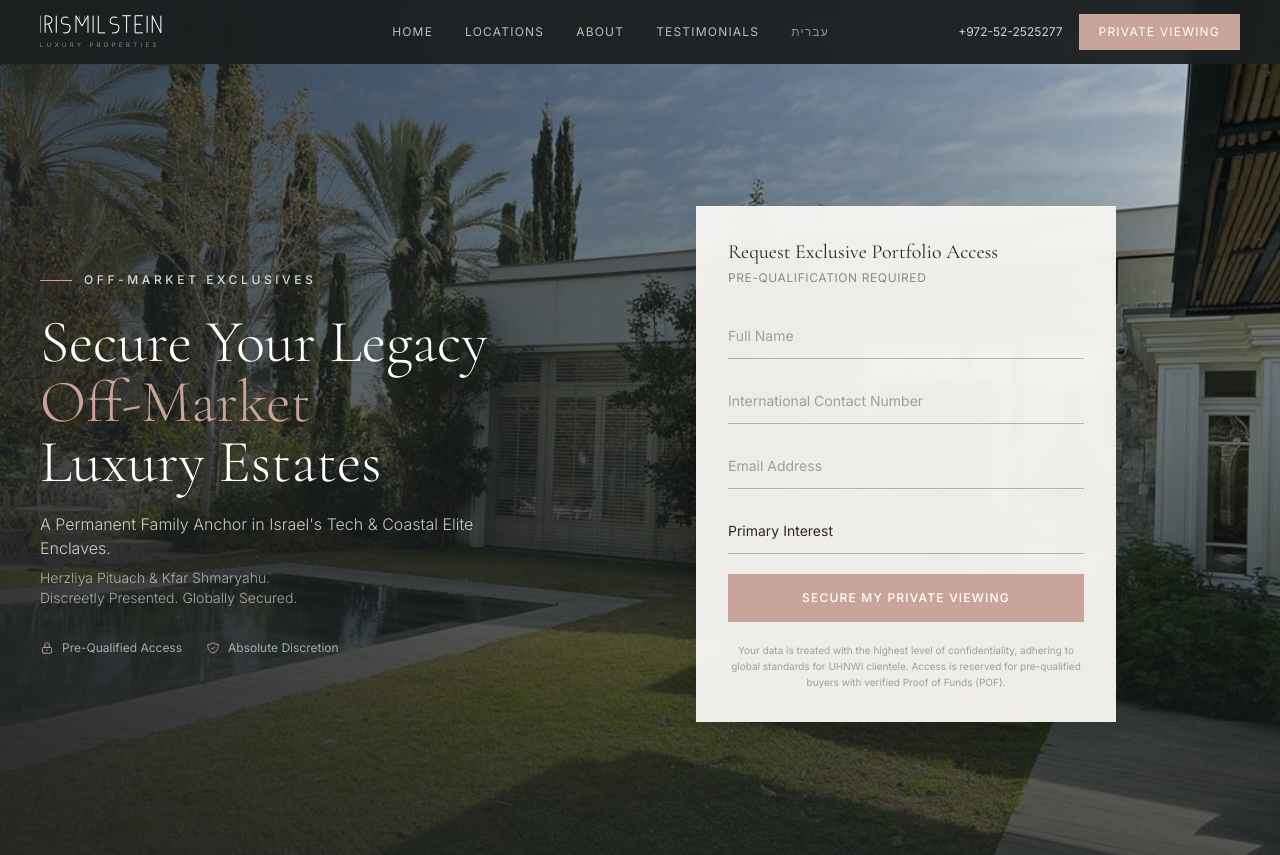
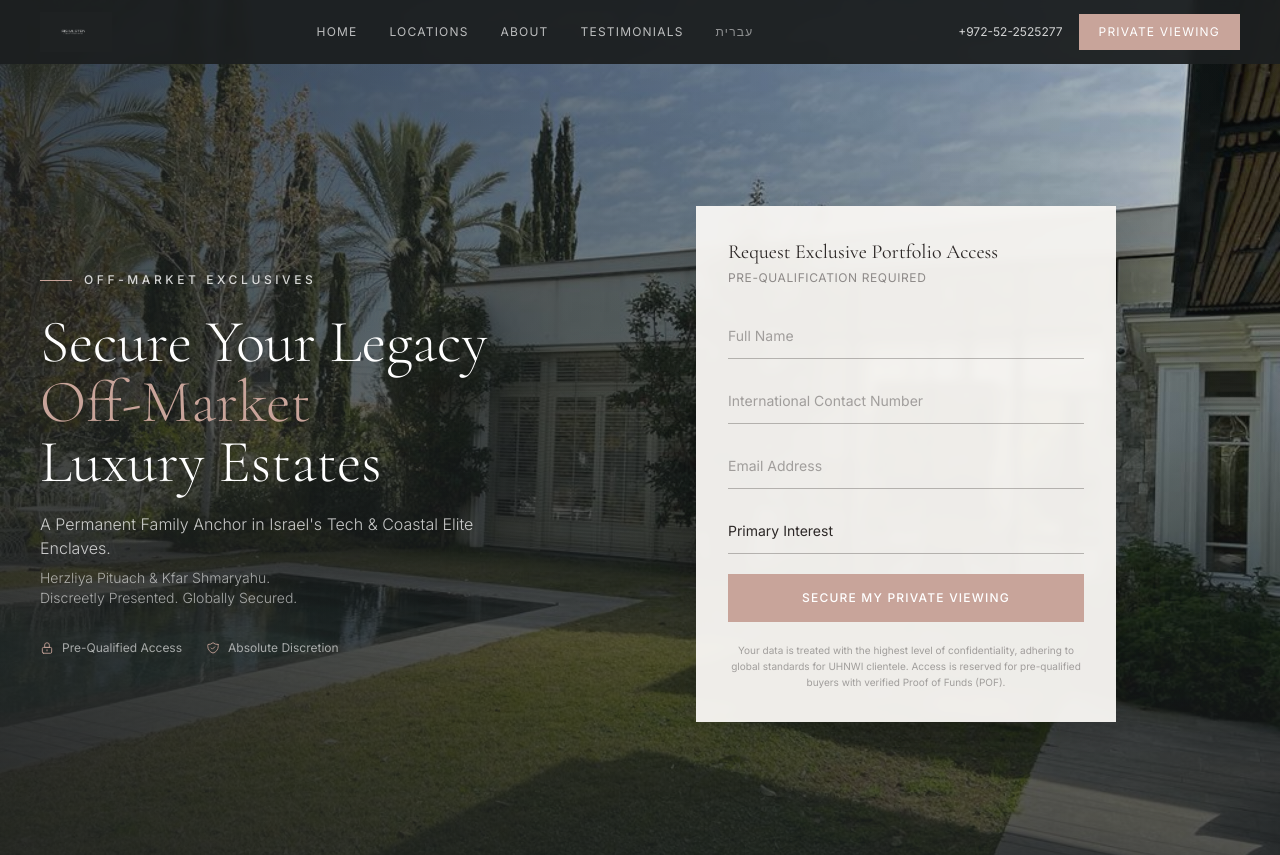
Before and after one commit to shaigatzek/iris-milstein, a Next.js app: page / in a window 1280 px wide. Shown: the top 855 px of the page. Built offline with nearby package versions, Linux system fonts and the light colour scheme.

Commit message:
Use logo-white.png with mix-blend-mode screen for transparent bg effect
Co-Authored-By: Claude Sonnet 4.6 <noreply@anthropic.com>

```diff
--- a/app/he/page.tsx
+++ b/app/he/page.tsx
@@ -127,7 +127,7 @@ function NavBarHe() {
 
         {/* Logo — flex-shrink-0 keeps it in normal flow, right side in RTL */}
         <a href="/he" className="flex-shrink-0">
-          <Logo variant="light" className="h-9 w-auto" />
+          <Image src="/images/logo-white.png" alt="Iris Milstein" width={160} height={48} className="h-10 w-auto" style={{ mixBlendMode: 'screen' }} />
         </a>
 
         {/* Right: phone + CTA */}
@@ -441,7 +441,7 @@ export default function HebrewPage() {
       {/* ── FOOTER ────────────────────────────────────────── */}
       <footer className="bg-dark border-t border-white/5 py-10 px-5 md:px-10">
         <div className="max-w-7xl mx-auto flex flex-col md:flex-row items-center justify-between gap-6">
-          <Logo variant="light" className="h-8 w-auto opacity-80" />
+          <Image src="/images/logo-white.png" alt="Iris Milstein" width={140} height={42} className="h-9 w-auto opacity-80" style={{ mixBlendMode: 'screen' }} />
           <div className="flex flex-wrap justify-center gap-6 text-white/40 text-xs font-hebrew-sans">
             <a href="tel:+97252252577" className="hover:text-white transition-colors">052-2525277</a>
             <a href="mailto:iris@square34.com" className="hover:text-white transition-colors">iris@square34.com</a>
--- a/app/page.tsx
+++ b/app/page.tsx
@@ -127,7 +127,7 @@ function NavBar() {
       <div className="max-w-7xl mx-auto px-5 md:px-10 h-16 flex items-center justify-between">
         {/* Logo */}
         <a href="/" className="flex-shrink-0">
-          <Logo variant="light" className="h-9 w-auto" />
+          <Image src="/images/logo-white.png" alt="Iris Milstein" width={160} height={48} className="h-10 w-auto" style={{ mixBlendMode: 'screen' }} />
         </a>
 
         {/* Desktop Nav */}
@@ -491,7 +491,7 @@ export default function EnglishPage() {
       {/* ── FOOTER ────────────────────────────────────────── */}
       <footer className="bg-dark border-t border-white/5 py-10 px-5 md:px-10">
         <div className="max-w-7xl mx-auto flex flex-col md:flex-row items-center justify-between gap-6">
-          <Logo variant="light" className="h-8 w-auto opacity-80" />
+          <Image src="/images/logo-white.png" alt="Iris Milstein" width={140} height={42} className="h-9 w-auto opacity-80" style={{ mixBlendMode: 'screen' }} />
           <div className="flex flex-wrap justify-center gap-6 text-white/40 text-xs">
             <a href="tel:+97252252577" className="hover:text-white transition-colors">+972-52-2525277</a>
             <a href="mailto:iris@square34.com" className="hover:text-white transition-colors">iris@square34.com</a>
```
Also changed, not shown: public/images/logo-white.png (added).
